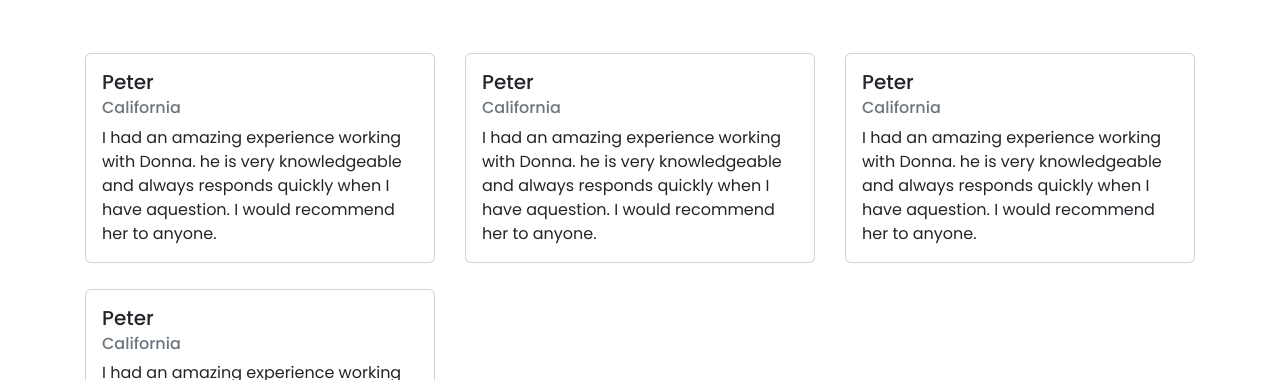
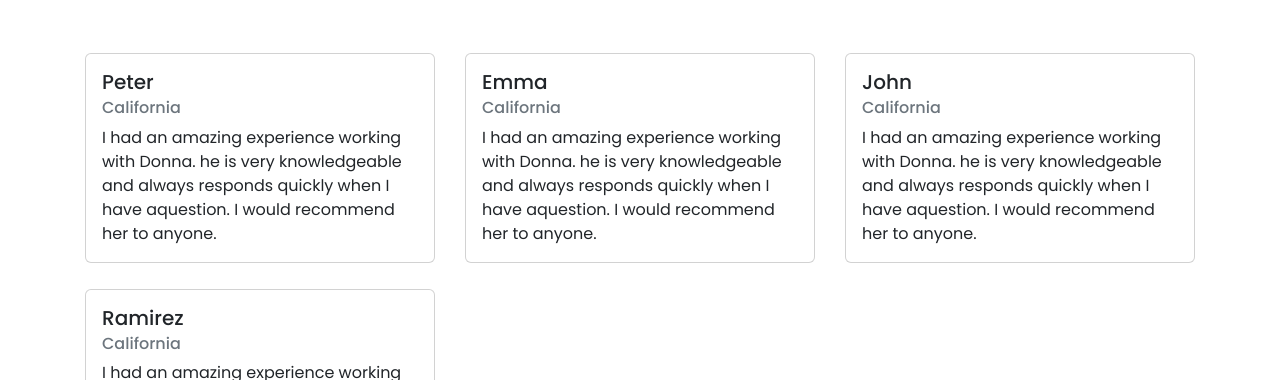
Before and after one commit to usamapal01/Realtor_Project_Main, a React (Create React App) app in the folder client/: page /testimonials in a window 1280 px wide. Shown: the part 223-603 px from the top of the page. Built offline with nearby package versions, Linux system fonts and the light colour scheme.

Commit message:
Editing Testimonial Content

```diff
--- a/client/src/components/Home/TestimonialSlider.jsx
+++ b/client/src/components/Home/TestimonialSlider.jsx
@@ -62,8 +62,8 @@ function TestimonialSlider() {
             <i className="bx bxs-quote-alt-left quote-icon"></i>
 
             <div className="details">
-              <span className="name">Peter</span>
-              <span className="job">Anaheim, California</span>
+              <span className="name">Emma</span>
+              <span className="job">Cerritos, California</span>
             </div>
           </div>
         </SwiperSlide>
@@ -79,8 +79,8 @@ function TestimonialSlider() {
             <i className="bx bxs-quote-alt-left quote-icon"></i>
 
             <div className="details">
-              <span className="name">Peter</span>
-              <span className="job">Anaheim, California</span>
+              <span className="name">John</span>
+              <span className="job">Lakewood, California</span>
             </div>
           </div>
         </SwiperSlide>
--- a/client/src/components/Testimonials/Testimonials.jsx
+++ b/client/src/components/Testimonials/Testimonials.jsx
@@ -9,17 +9,17 @@ function Testimonials() {
       description: "I had an amazing experience working with Donna. he is very knowledgeable and always responds quickly when I have aquestion. I would recommend her to anyone. "
     },
     {
-      name: "Peter",
+      name: "Emma",
       state: "California",
       description: "I had an amazing experience working with Donna. he is very knowledgeable and always responds quickly when I have aquestion. I would recommend her to anyone."
     },
     {
-      name: "Peter",
+      name: "John",
       state: "California",
       description: "I had an amazing experience working with Donna. he is very knowledgeable and always responds quickly when I have aquestion. I would recommend her to anyone."
     },
     {
-      name: "Peter",
+      name: "Ramirez",
       state: "California",
       description: "I had an amazing experience working with Donna. he is very knowledgeable and always responds quickly when I have aquestion. I would recommend her to anyone."
     },
```
